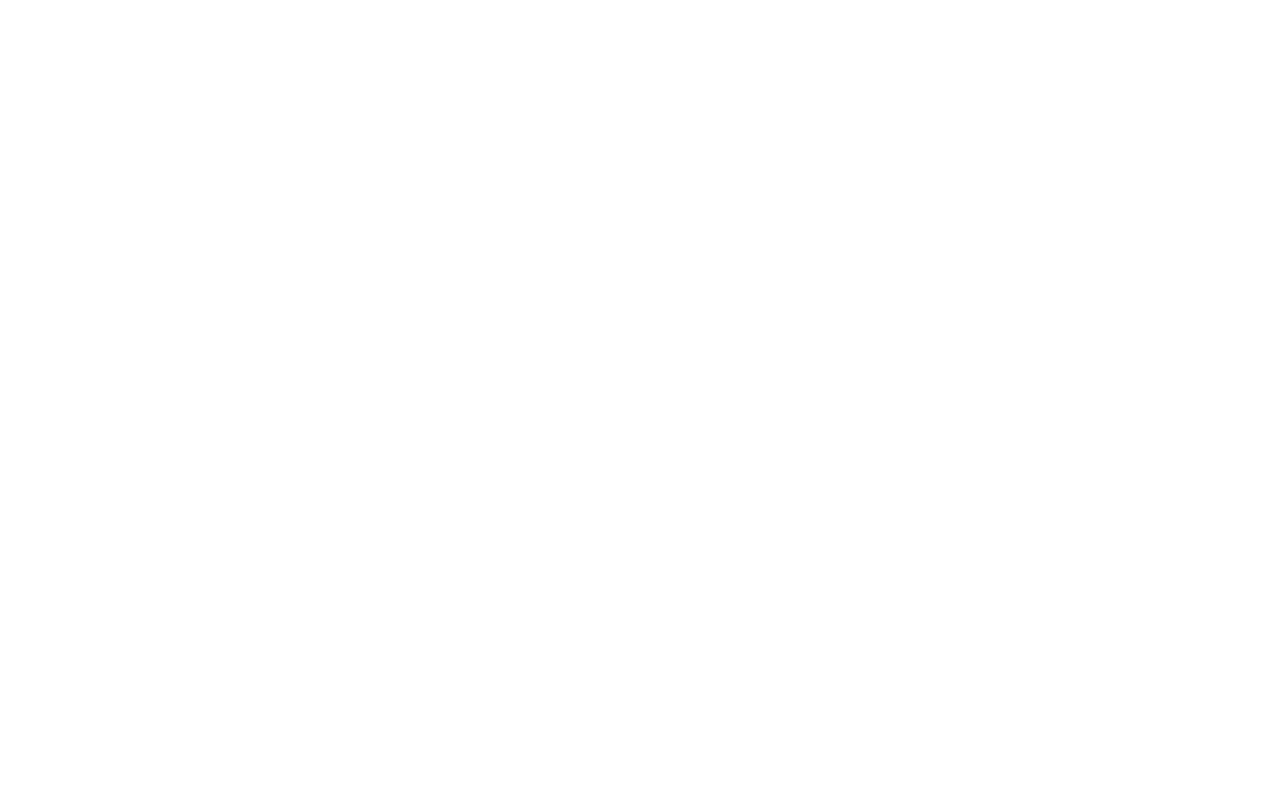
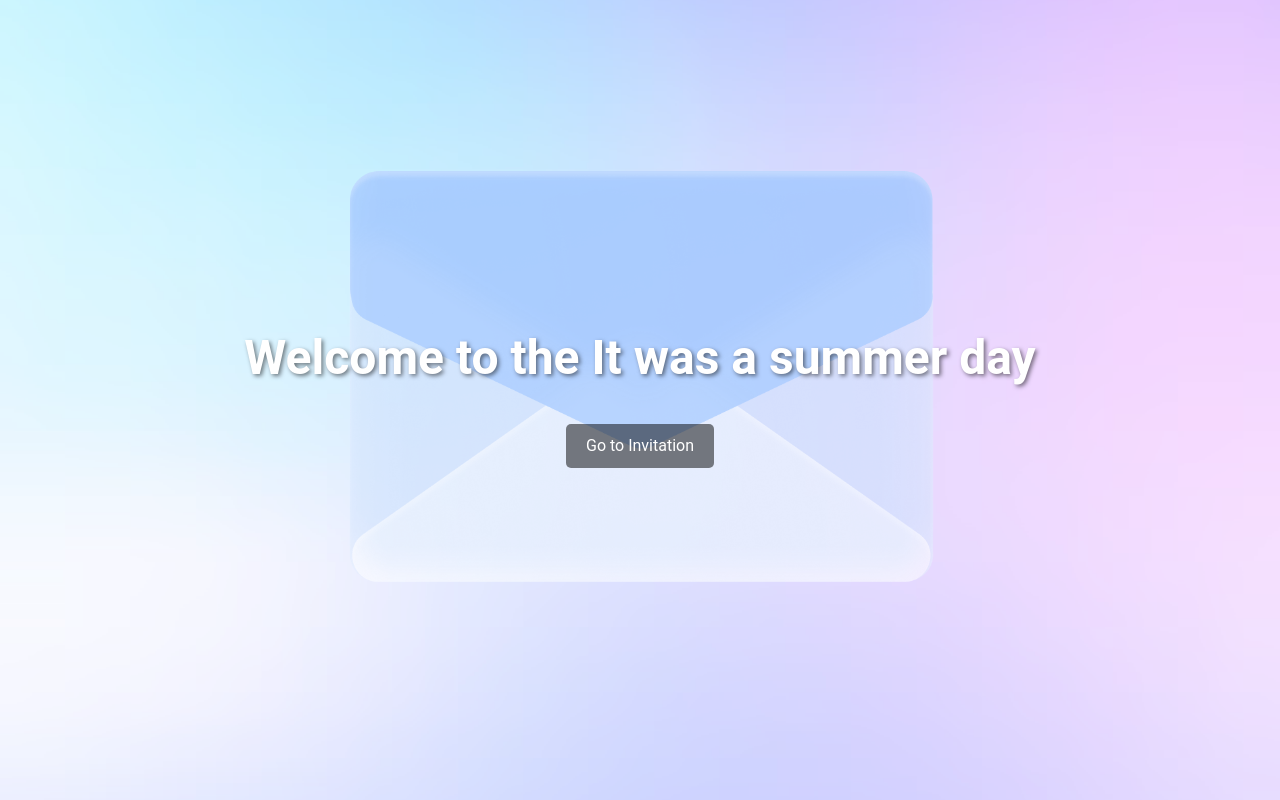
Before and after one commit to KyumKyum/FORIF-2024-01-Study-References, a Next.js app: page / in a window 1280 px wide. Built offline with nearby package versions, Linux system fonts and the light colour scheme.

Commit message:
feat(main): finish main

```diff
--- a/src/app/page.tsx
+++ b/src/app/page.tsx
@@ -5,10 +5,77 @@
 import { useEffect, useState } from "react";
 
 const Home = observer(() => {
+  const [invitationContent, setInvitationContent] = useState({});
+  const [showInvitation, setShowInvitation] = useState(false);
+  const [imagePath, setImagePath] = useState('/image/초대장.png');
+
+
+  const language = languageStore.language || 'en';
+
+  const buttonStyle = {
+    backgroundColor: 'rgba(0, 0.2, 0.3, 0.5)',
+    color: 'white',
+    border: 'none',
+    padding: '10px 20px',
+    margin: '10px',
+    cursor: 'pointer',
+    borderRadius: '5px',
+    fontSize: '16px',
+    fontFamily: 'Roboto, sans-serif'
+  };
+
+  const titleStyle = {
+    fontSize: '3em',
+    fontWeight: 'bold',
+    color: 'white',
+    textShadow: '2px 2px 4px rgba(0, 0, 0, 0.5)',
+    marginBottom: '20px',
+    fontFamily: 'Roboto, sans-serif'
+  };
+
+  const handleInvitationClick = () => {
+    setShowInvitation(!showInvitation);
+    const dir = showInvitation ? '/image/초대장.png' : '/image/편지열기.png';
+    setImagePath(dir);
+    console.log(dir)
+  };
+
+
   return (
-    <div>
+    <div style={{
+      backgroundImage: `url(${imagePath})`,
+      backgroundSize: 'cover',
+      backgroundPosition: 'center',
+      backgroundRepeat: 'no-repeat',
+      width: '100vw',
+      height: '100vh',
+      display: 'flex',
+      flexDirection: 'column',
+      justifyContent: 'center',
+      alignItems: 'center',
+      textAlign: 'center',
+      padding: '20px',
+      margin: 0
+    }}>
+      {showInvitation ? (
+        <div style={{ display: 'flex', flexDirection: 'column', alignItems: 'center', justifyContent: 'center', height: '100%' }}>
+          <div>
 
+          </div>
+          <button style={{ ...buttonStyle, marginTop: 'auto' }} onClick={handleInvitationClick}>
+            {language === 'en' ? 'Back to Home' : '홈으로 돌아가기'}
+          </button>
+        </div>
+      ) : (
+        <div style={{ display: 'flex', flexDirection: 'column', alignItems: 'center' }}>
+          <h1 style={titleStyle}>{language === 'en' ? 'Welcome to the It was a summer day' : '홈 페이지에 오신 것을 환영합니다'}</h1>
+          <button style={buttonStyle} onClick={handleInvitationClick}>
+            {language === 'en' ? 'Go to Invitation' : '초대장으로 이동'}
+          </button>
+        </div>
+      )}
     </div>
   );
 });
+
 export default Home;
```
Also changed, not shown: public/image/초대장.png (added), public/image/편지열기.png (added).
